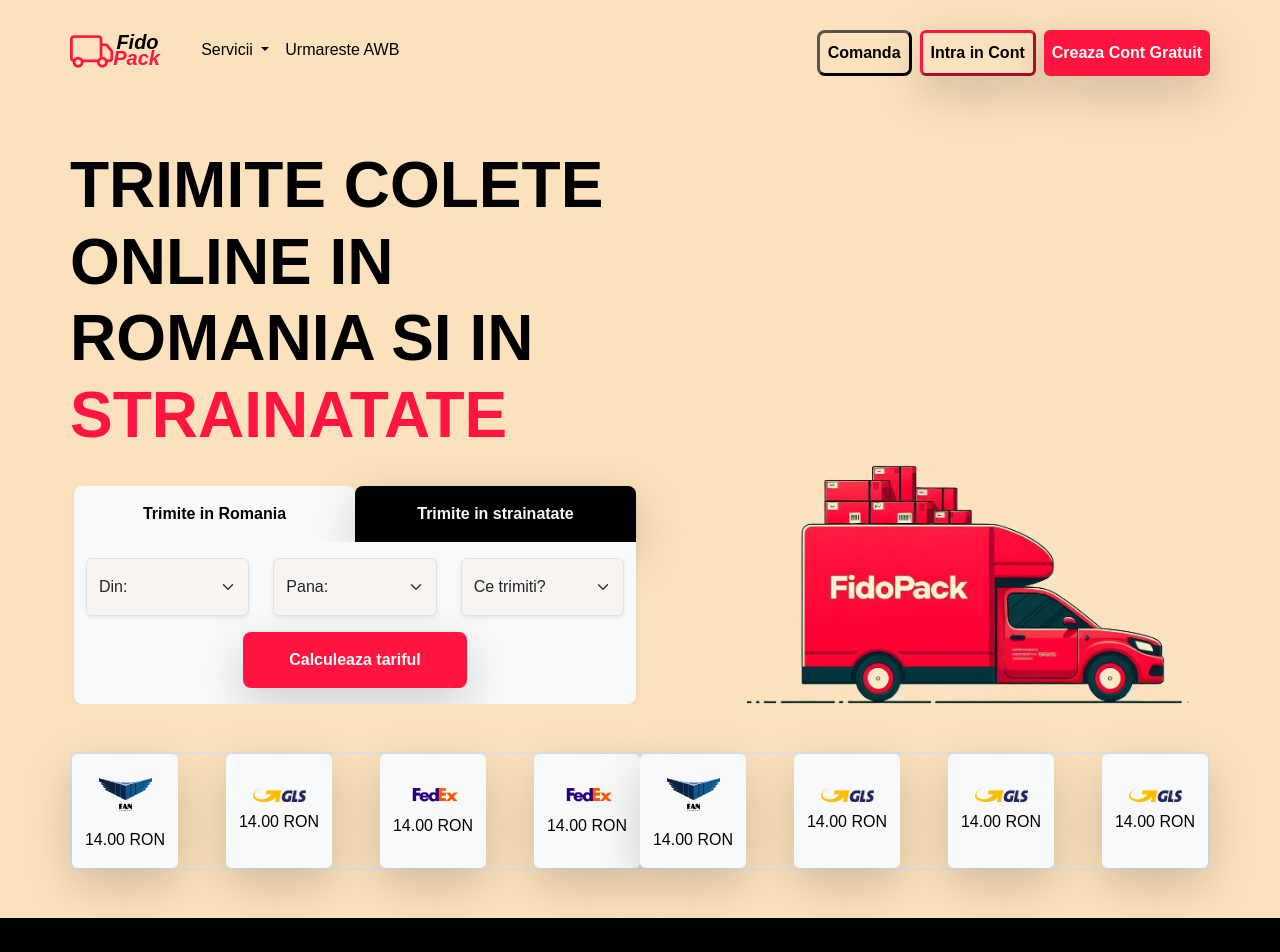
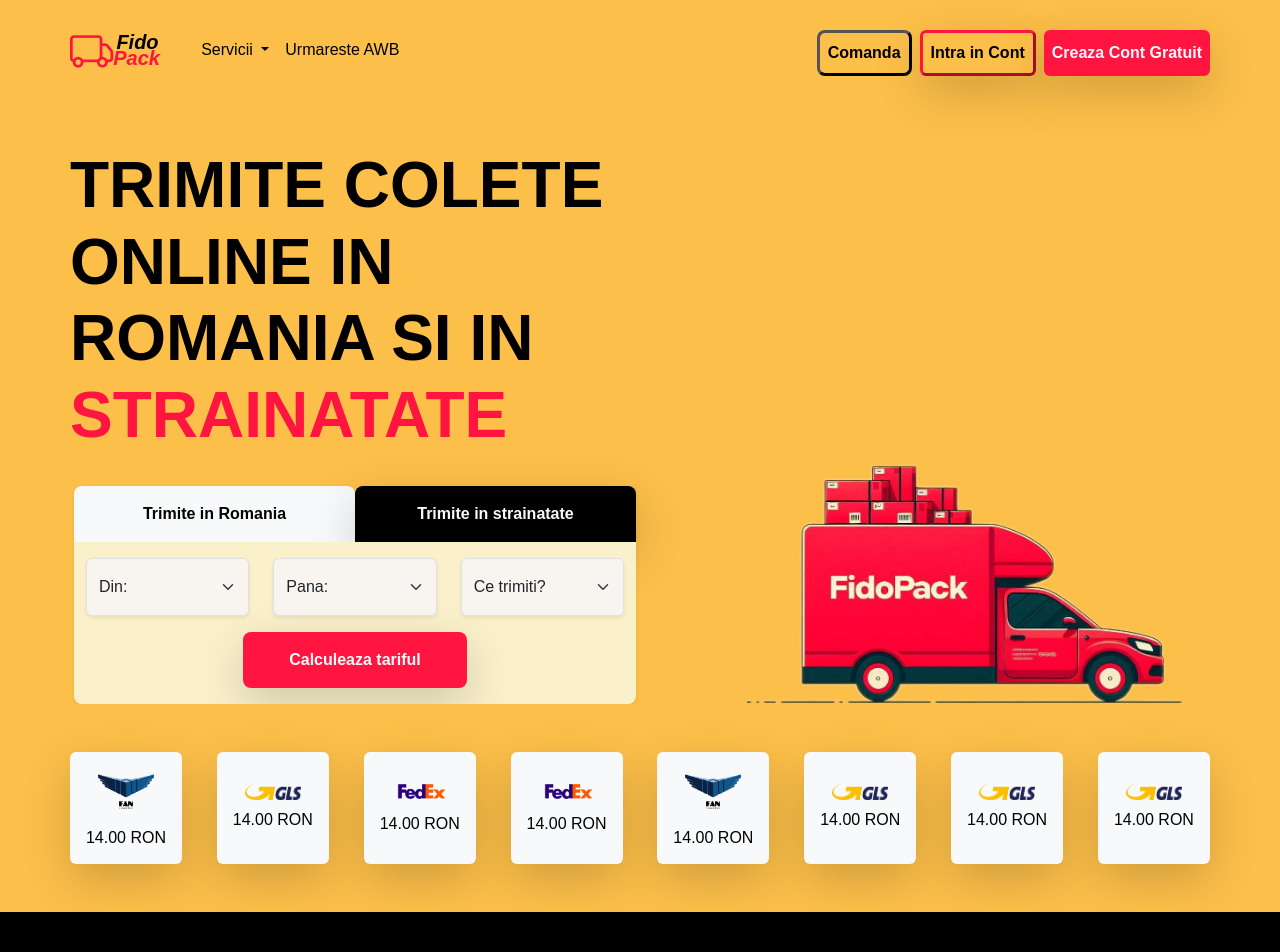
Before and after one commit to DeDe-code/delivery-app-layout-bootstrap-project, a website built with Vite: page src/index.html in a window 1280 px wide. Shown: the top 952 px of the page. Built offline with nearby package versions, Linux system fonts and the light colour scheme.

Commit message:
changed fidpackcar.jpeg to webp, changed the structure of the partners section, added new height for the partners cards wrapper

```diff
--- a/src/index.html
+++ b/src/index.html
@@ -9,8 +9,8 @@
 
 <body>
   <!-- <div class="container mx-auto my-5 py-4 px-4 bg-bej"> -->
-  <header class="bg-bej">
-    <nav class="navbar navbar-expand-lg pt-3">
+  <header class="bg-yellow-light">
+    <nav class=" navbar navbar-expand-lg pt-3">
       <div class="container-fluid container-lg p-0">
         <a class="navbar-brand d-flex text-red fw-bold" href="#">
           <i class="bi bi-truck font-sm"></i>
@@ -72,7 +72,7 @@
       </div>
     </nav>
   </header>
-  <main class="bg-bej pt-5">
+  <main class="bg-yellow-light pt-5">
     <div class=" container position-relative">
       <div class="row d-flex flex-column justify-content-center flex-lg-row justify-content-xl-between overflow-hidden">
         <div class="col-md-12 col-lg-8 col-xl-6 d-flex flex-column justify-content-center align-items-center p-0">
@@ -102,7 +102,7 @@
               </div>
               <!-- END OF FORM NAV BUTTONS -->
               <!-- FORM-->
-              <form class="col-12 py-3 bg-custom-white rounded-bottom-3 rounded-end-lg-3">
+              <form class="col-12 py-3 bg-drap rounded-bottom-3 rounded-end-lg-3">
                 <!-- FORM INTERIOR-->
                 <div class="form-interior row justify-content-center">
                   <div class="form-floating col-12 col-sm-4 mb-3">
@@ -281,15 +281,16 @@
         </div>
         <!-- MAIN IMAGE CONTAINER -->
         <div class="d-none d-xl-flex justify-content-start align-items-end position-relative col-5">
-          <img src="./img/fidopackcar.jpg" alt="delivery car" class="delivery-car w-100">
+          <img src="./img/fidopackcar.webp" alt="delivery car" class="delivery-car w-100">
         </div>
         <!-- END OF MAIN IMAGE CONTAINER -->
       </div>
     </div>
     <!-- PARTNERS SECTION -->
     <div class="container mt-5 pb-5  ">
-      <div class="row d-flex flex-column flex-xl-row border border-2">
-        <div class="partner-first-line col-12 col-xl-6 d-flex justify-content-center gap-5 gap-lg-5 px-0 ">
+      <div class="row d-flex flex-column flex-xl-row">
+        <div
+          class="partner-first-line col-12 d-flex flex-wrap justify-content-center gap-4 gap-md-2 justify-content-lg-between px-0 ">
           <div
             class="d-flex flex-column align-items-center justify-content-center bg-custom-white rounded shadow-lg partner-logo-wrapper pt-3">
             <div class="d-flex justify-content-center align-items-center">
@@ -300,7 +301,7 @@
             </div>
           </div>
           <div
-            class="d-flex flex-column align-items-center justify-content-center  bg-custom-white rounded shadow-lg partner-logo-wrapper pt-3">
+            class="d-flex flex-column align-items-center justify-content-center bg-custom-white rounded shadow-lg partner-logo-wrapper pt-3">
             <div class="d-flex justify-content-center align-items-center">
               <img src="./img/gls.png" alt="fancourier" class="w-50">
             </div>
@@ -326,10 +327,12 @@
               <p class="text-black fw-medium">14.00 RON</p>
             </div>
           </div>
-        </div>
-        <div class="partner-second-line col-12 col-xl-6 d-flex justify-content-center gap-5 mt-3 mt-xl-0 px-0">
-          <div
-            class="d-flex flex-column align-items-center justify-content-center  bg-custom-white rounded shadow-lg partner-logo-wrapper pt-3">
+
+          <!-- <div
+        class="partner-second-line col-12 col-xl-6 d-flex justify-content-center justify-content-xl-around gap-5
+        gap-xl-4 gap-xxl-3 mt-3 mt-xl-0 px-0 border border-2"> -->
+          <div class="d-flex flex-column align-items-center justify-content-center bg-custom-white rounded shadow-lg
+        partner-logo-wrapper pt-3">
             <div class="d-flex justify-content-center align-items-center">
               <img src="./img/fancourier.png" alt="fancourier" class="w-50">
             </div>
@@ -364,6 +367,7 @@
               <p class="text-black fw-medium">14.00 RON</p>
             </div>
           </div>
+          <!-- </div> -->
         </div>
       </div>
     </div>
--- a/src/scss/_base.scss
+++ b/src/scss/_base.scss
@@ -44,6 +44,7 @@
 
 .partner-logo-wrapper {
   width: 7rem;
+  height: 7rem;
 }
 
 @media screen and (max-width: 768px) {
--- a/src/scss/_utilities.scss
+++ b/src/scss/_utilities.scss
@@ -6,16 +6,23 @@
   "padding": (
     "prefix": "p",
     "values": (
-      "custom-3": $base-padding * 0.75,
+      "custom-3": $base-spacing * 0.75,
     ),
   ),
 
-  "font-style": (
-    "prefix": "font",
-    "values": (
-      "uppercase": uppercase,
+  // "gap": (
+  //   "prefix": "gap",
+  //   "values": (
+  //     "",
+  //   ),
+  // )
+  "font-style":
+    (
+      "prefix": "font",
+      "values": (
+        "uppercase": uppercase,
+      ),
     ),
-  ),
 
   "font-size": (
     "prefix": "font",
--- a/src/scss/_variables.scss
+++ b/src/scss/_variables.scss
@@ -1,13 +1,15 @@
 /** @format */
 
 $colors: (
-  "custom-white": #f8f9fa,
   "bej": #fbe1bc,
   "bej-light": #2c7865,
   "black": #000,
   "black-light": #04353a,
+  "blue-light": #8da9c4,
   "blue": #390099,
   "blue-dark": #133b52,
+  "custom-white": #f8f9fa,
+  "drap": #faf0ca,
   "gray-light": #e9f2f8,
   "gray": #d4d4ca,
   "gray-dark": #4e6c7d,
@@ -21,11 +23,12 @@
   "orange": #ff5400,
   "orange-dark": #fc8f1a,
   "orange-light": #ffa500,
+  "yellow-light": #fcbf49,
   "yellow": #ffbd00,
 );
 
 // padding
-$base-padding: 1rem;
+$base-spacing: 1rem;
 
 // background
 $base-body-bg: #04353a;
```
Also changed, not shown: src/img/fidopackcar.webp (added).
